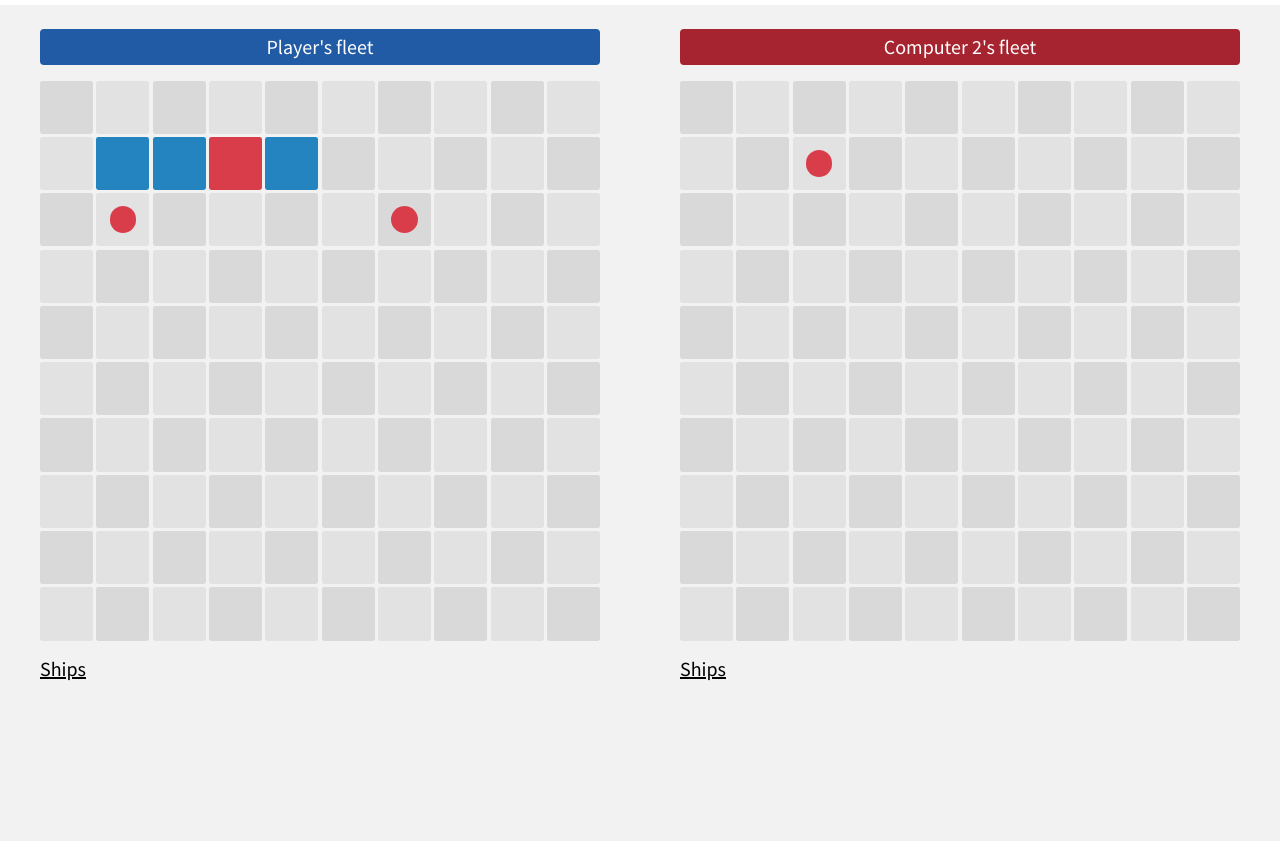
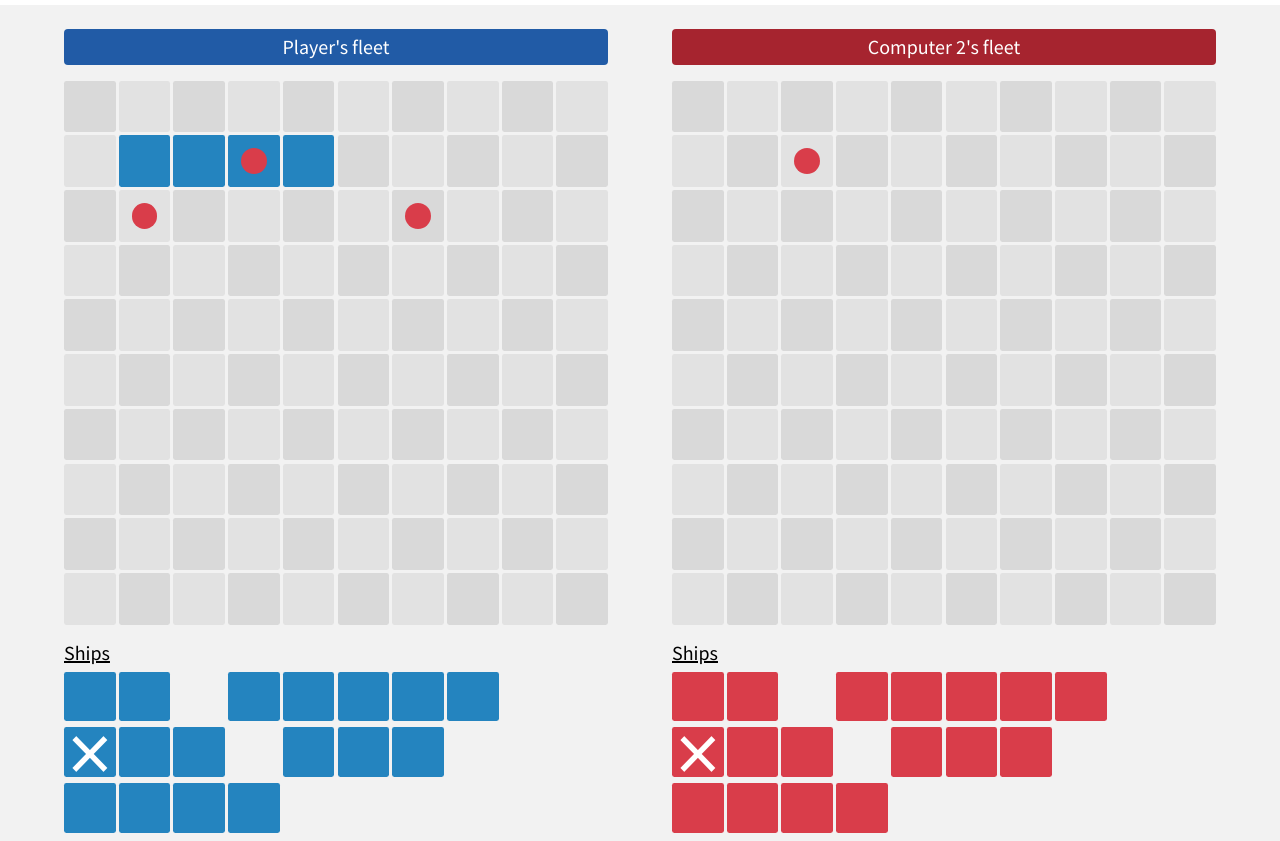
Before and after one commit to laur-ns/battleship-game, a website: page dist/index.html in a window 1280 px wide. Shown: the part 48-889 px from the top of the page. Before the commit the page ends 800 px from the top, so only its background shows below. Drawn offline with Linux system fonts and the light colour scheme.

Commit message:
Finish main UI

```diff
--- a/dist/index.html
+++ b/dist/index.html
@@ -12,8 +12,9 @@
 </head>
 
 <body>
-  <div class='modals'>
-
+  <div class='modal'>
+    <div class='modal__insert-name'></div>
+    <div class='modal__info'></div>
   </div>
   <header>
     <div class='logo'>
@@ -40,7 +41,7 @@
         <div class='user__square 10'></div>
         <div class='user__square 11 user__square--ship'></div>
         <div class='user__square 12 user__square--ship'></div>
-        <div class='user__square 13 user__square--ship-hit'></div>
+        <div class='user__square 13 user__square--ship user__square--ship-hit'></div>
         <div class='user__square 14 user__square--ship'></div>
         <div class='user__square 15'></div>
         <div class='user__square 16'></div>
@@ -129,7 +130,25 @@
         <div class='user__square 99'></div>
       </div>
       <div class='ships'>Ships</div>
-      <div class='user__ship-count'></div>
+      <div class='ships__count'>
+        <div class='ships__square--1-1'></div>
+        <div class='ships__square--1-2'></div>
+        <div class='ships__square--2-1 ships__square--hit'></div>
+        <div class='ships__square--2-2'></div>
+        <div class='ships__square--2-3'></div>
+        <div class='ships__square--3-1'></div>
+        <div class='ships__square--3-2'></div>
+        <div class='ships__square--3-3'></div>
+        <div class='ships__square--4-1'></div>
+        <div class='ships__square--4-2'></div>
+        <div class='ships__square--4-3'></div>
+        <div class='ships__square--4-4'></div>
+        <div class='ships__square--5-1'></div>
+        <div class='ships__square--5-2'></div>
+        <div class='ships__square--5-3'></div>
+        <div class='ships__square--5-4'></div>
+        <div class='ships__square--5-5'></div>
+      </div>
     </div>
     <div class='user' id='player2'>
       <div class='user__name'>Computer 2's fleet</div>
@@ -236,7 +255,25 @@
         <div class='user__square 99'></div>
       </div>
       <div class='ships'>Ships</div>
-      <div class='user__ship-count'></div>
+      <div class='ships__count'>
+        <div class='ships__square--1-1'></div>
+        <div class='ships__square--1-2'></div>
+        <div class='ships__square--2-1 ships__square--hit'></div>
+        <div class='ships__square--2-2'></div>
+        <div class='ships__square--2-3'></div>
+        <div class='ships__square--3-1'></div>
+        <div class='ships__square--3-2'></div>
+        <div class='ships__square--3-3'></div>
+        <div class='ships__square--4-1'></div>
+        <div class='ships__square--4-2'></div>
+        <div class='ships__square--4-3'></div>
+        <div class='ships__square--4-4'></div>
+        <div class='ships__square--5-1'></div>
+        <div class='ships__square--5-2'></div>
+        <div class='ships__square--5-3'></div>
+        <div class='ships__square--5-4'></div>
+        <div class='ships__square--5-5'></div>
+      </div>
     </div>
   </main>
 </body>
--- a/dist/style.css
+++ b/dist/style.css
@@ -1,3 +1,5 @@
+/* ---------------------- */
+/* ---------------------- */
 :root {
   --dark-red: #a6242f;
   --red: #d93d4a;
@@ -20,13 +22,16 @@
   font-family: 'Source Sans Pro';
   src: url('./SourceSansPro-Regular.ttf');
 }
-
-/* -- -- */
-
 body {
   background-color: var(--white);
 }
+/* ---------------------- */
+/* ---------------------- */
+/* ---------------------- */
 
+/* header */
+/* ---------------------- */
+/* ---------------------- */
 header {
   display: flex;
   justify-content: space-between;
@@ -71,11 +76,17 @@ header {
 .info:hover {
   background-color: rgb(230, 230, 230);
 }
+/* ---------------------- */
+/* ---------------------- */
+/* ---------------------- */
 
+/* main grid */
+/* ---------------------- */
+/* ---------------------- */
 main {
   display: flex;
   flex-flow: row wrap;
-  justify-content: space-around;
+  justify-content: space-evenly;
   font-family: 'Source Sans Pro', sans-serif;
 }
 
@@ -90,8 +101,8 @@ main {
 .user {
   display: flex;
   flex-direction: column;
-  --board-size: 35rem;
-  --square-size: calc(var(--board-size) / 10);
+  --board-size: 34rem;
+  --square-size: calc(var(--board-size) / 12);
 }
 
 .user__name {
@@ -112,10 +123,9 @@ main {
   margin: 1rem 0;
 }
 
-@media screen and (max-width: 35rem) {
-  .user__grid {
-    height: 22rem;
-    width: 22rem;
+@media screen and (max-width: 34rem) {
+  .user {
+    --board-size: 22rem;
   }
 }
 
@@ -166,16 +176,12 @@ main {
   background-color: var(--blue) !important;
 }
 
-.user__square--ship-hit {
-  background-color: var(--red) !important;
+.user__square {
+  display: grid;
+  place-items: center;
 }
 
-.user__square--hit {
-  display: flex;
-  justify-content: center;
-  align-items: center;
-}
-
+.user__square--ship-hit::after,
 .user__square--hit::after {
   content: '';
   height: 50%;
@@ -184,8 +190,126 @@ main {
   background-color: var(--red);
   border-radius: 100%;
 }
+/* ---------------------- */
+/* ---------------------- */
+/* ---------------------- */
 
+/* ships count */
+/* ---------------------- */
+/* ---------------------- */
 .ships {
   font-size: 1.25rem;
   text-decoration: underline;
 }
+
+.ships__count > * {
+  border-radius: 0.15rem;
+  display: grid;
+  place-items: center;
+  position: relative;
+}
+
+.ships__count {
+  display: grid;
+  height: calc(var(--board-size) / 3.38);
+  width: var(--board-size);
+  grid-template-columns: repeat(10, 1fr);
+  grid-template-rows: repeat(3, 1fr);
+  column-gap: 0.2rem;
+  row-gap: 0.4rem;
+  margin: 0.5rem 0;
+  grid-template-areas:
+    's01 s02 . s13 s14 s15 s16 s17 . .'
+    's03 s04 s05 . s06 s07 s08 . . .'
+    's09 s10 s11 s12 . . . . . .';
+}
+
+.ships__square--hit::after {
+  content: '×';
+  font-family: 'Source Code Pro' sans-serif;
+  position: absolute;
+  text-align: center;
+  color: white;
+  font-size: 5.5rem;
+  z-index: 1;
+  border-radius: 100%;
+}
+
+.ships__square--1-1 {
+  grid-area: s01;
+}
+
+.ships__square--1-2 {
+  grid-area: s02;
+}
+
+.ships__square--2-1 {
+  grid-area: s03;
+}
+
+.ships__square--2-2 {
+  grid-area: s04;
+}
+
+.ships__square--2-3 {
+  grid-area: s05;
+}
+
+.ships__square--3-1 {
+  grid-area: s06;
+}
+
+.ships__square--3-2 {
+  grid-area: s07;
+}
+
+.ships__square--3-3 {
+  grid-area: s08;
+}
+
+.ships__square--4-1 {
+  grid-area: s09;
+}
+
+.ships__square--4-2 {
+  grid-area: s10;
+}
+
+.ships__square--4-3 {
+  grid-area: s11;
+}
+
+.ships__square--4-4 {
+  grid-area: s12;
+}
+
+.ships__square--5-1 {
+  grid-area: s13;
+}
+
+.ships__square--5-2 {
+  grid-area: s14;
+}
+
+.ships__square--5-3 {
+  grid-area: s15;
+}
+
+.ships__square--5-4 {
+  grid-area: s16;
+}
+
+.ships__square--5-5 {
+  grid-area: s17;
+}
+
+#player1 .ships__count > * {
+  background-color: var(--blue);
+}
+
+#player2 .ships__count > * {
+  background-color: var(--red);
+}
+/* ---------------------- */
+/* ---------------------- */
+/* ---------------------- */
```
